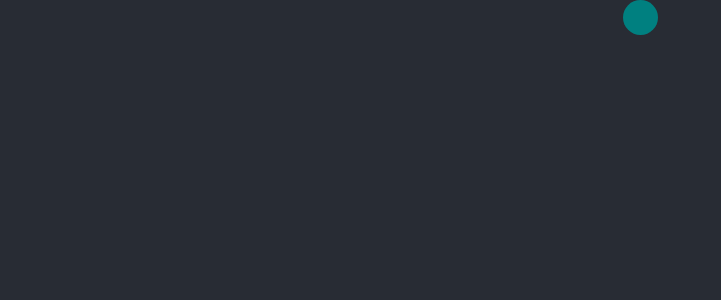
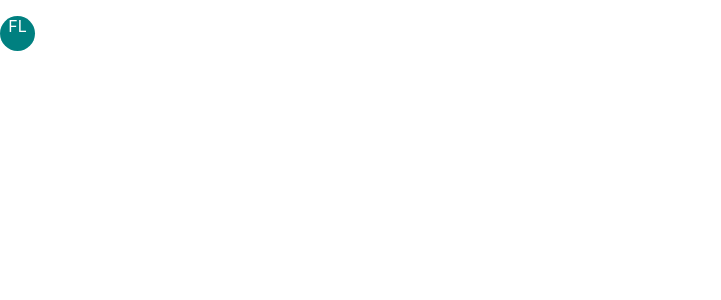
Before and after one commit to kpose/Val-Memoirs, a React (Create React App) app: page / in a window 1280 px wide. Shown: the top 300 px of the page, without its empty margins (0-721 px from the left). Built offline with nearby package versions, Linux system fonts and the light colour scheme.

Commit message:
update avatar with initials

```diff
--- a/src/components/App.js
+++ b/src/components/App.js
@@ -5,11 +5,15 @@ import './App.css';
 function App() {
   return (
     <div className="App">
-      <header className="App-header">
+      <header>
+      </header>
+
+      <body>
       <div className="Container">
       <Avatar initials={'FL'} size={35} backgroundColor={'teal'} />
       </div>
-      </header>
+      </body>
+
     </div>
   );
 }
--- a/src/components/Avatar.js
+++ b/src/components/Avatar.js
@@ -9,11 +9,22 @@ function Avatar({size, initials, backgroundColor }) {
         height: size,
         borderRadius: size/2,
         backgroundColor,
+        container: {
+            alignItems: 'center',
+            justifyContent: 'center',
+            },
+            text: {
+                color: 'white',
+                },
+
+
     }
 
     return (
-        <div style = {style} />
-    )
+        <div style = {style}>
+        <p style ={style.text}>{initials} </p>
+        </div>
+    );
 }
 
 Avatar.propTypes = {
```
